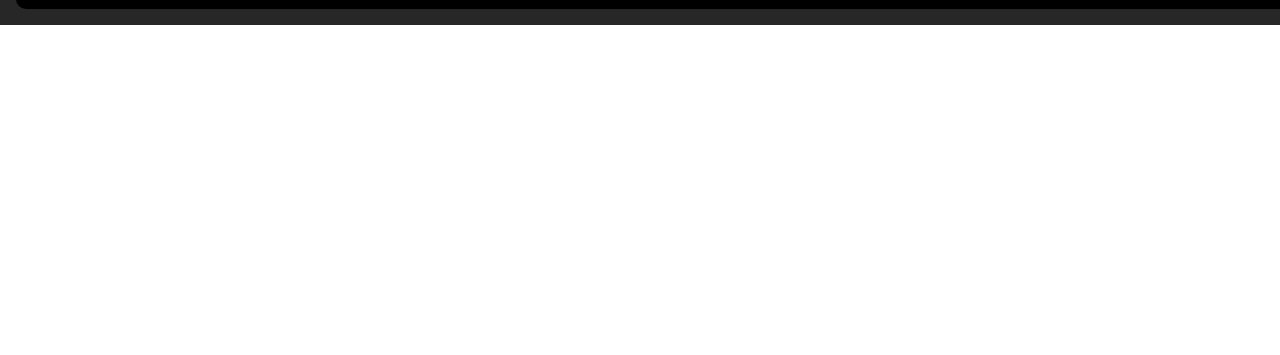
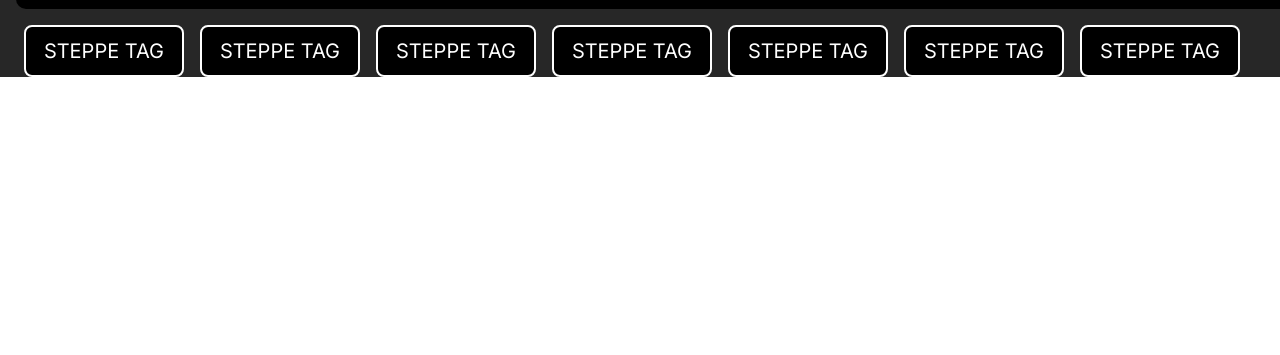
Before and after one commit to zenkaster/Final-Boss, a plain HTML site: page index.html in a window 1280 px wide. Shown: the part 445-800 px from the top of the page. Drawn offline with Linux system fonts and the light colour scheme.

Commit message:
steppe tags готов

```diff
--- a/index.html
+++ b/index.html
@@ -28,7 +28,29 @@
 
 
         <main class="main">
-
+            <div class="steppe-tags">
+                <div class="tag">
+                    <p>STEPPE TAG</p>
+                </div>
+                <div class="tag">
+                    <p>STEPPE TAG</p>
+                </div>
+                <div class="tag">
+                    <p>STEPPE TAG</p>
+                </div>
+                <div class="tag">
+                    <p>STEPPE TAG</p>
+                </div>
+                <div class="tag">
+                    <p>STEPPE TAG</p>
+                </div>
+                <div class="tag">
+                    <p>STEPPE TAG</p>
+                </div>
+                <div class="tag">
+                    <p>STEPPE TAG</p>
+                </div>
+            </div>
         </main>
 
 
--- a/style.scss
+++ b/style.scss
@@ -9,7 +9,7 @@
 }
 
 .wrapper{
-    width: 1440px;
+    width: var.$container-width;
     margin: auto;
     background-color: var.$background-dark;
     @include mixin.flex(unset,center);
@@ -73,3 +73,38 @@
         }
     }
 }
+
+
+.main{
+    @include mixin.flex(unset,center);
+    flex-direction: column;
+    width: 100%;
+    .steppe-tags{
+        @include mixin.width(1440,1392);
+        @include mixin.flex(unset,unset);
+        gap:16px;
+        .tag{
+            @include mixin.width(1392,160);
+            background-color: var.$black;
+            border: 2px solid var.$white;
+            border-radius: 8px;
+            transition: all 0.3s ease-in-out;
+            padding: 12px 0;
+            gap: 8px;
+            p{
+                font-family: 'Inter';
+                font-style: normal;
+                font-weight: 400;
+                font-size: 20px;
+                color: var.$white;
+                text-align: center;
+            }
+            &:hover{
+                background-color: var.$white;
+                p{
+                    color: var.$black;
+                }
+            }
+        }
+    }
+}
--- a/var.scss
+++ b/var.scss
@@ -1,4 +1,6 @@
 $container-width: 1440px;
+
+//colors
 $white: rgba(255, 255, 255, 1);
 $black: rgba(0, 0, 0, 1);
 $dark-grey: rgba(48, 44, 44, 1);
@@ -7,13 +9,17 @@ $grey-tags: rgba(128, 128, 128, 1);
 $grey: rgba(190, 190, 190, 1);
 $light-grey: rgba(227, 227, 227, 1);
 $notes: rgba(240, 240, 240, 1);
-$background-light: rgba(247, 247, 247, 1);
-$background-dark: rgba(39, 39, 39, 1);
 $neutral: rgba(238, 241, 248, 1);
 $rose: rgba(255, 199, 243, 1);
 $red: rgba(234, 46, 52, 1);
 $blue: rgba(156, 156, 255, 1);
 $green: rgba(147, 255, 130, 1);
 $yellow: rgba(255, 203, 69, 1);
+
+//background colors
+$background-light: rgba(247, 247, 247, 1);
+$background-dark: rgba(39, 39, 39, 1);
+
+//gradients
 $gradient-light: linear-gradient(270deg, #F4F4F4 57.32%, rgba(244, 244, 244, 0) 100%);
 $gradient-dark: linear-gradient(270deg, #272727 14.77%, rgba(39, 39, 39, 0) 100%);
```
Also changed, not shown: dist/style.css.
